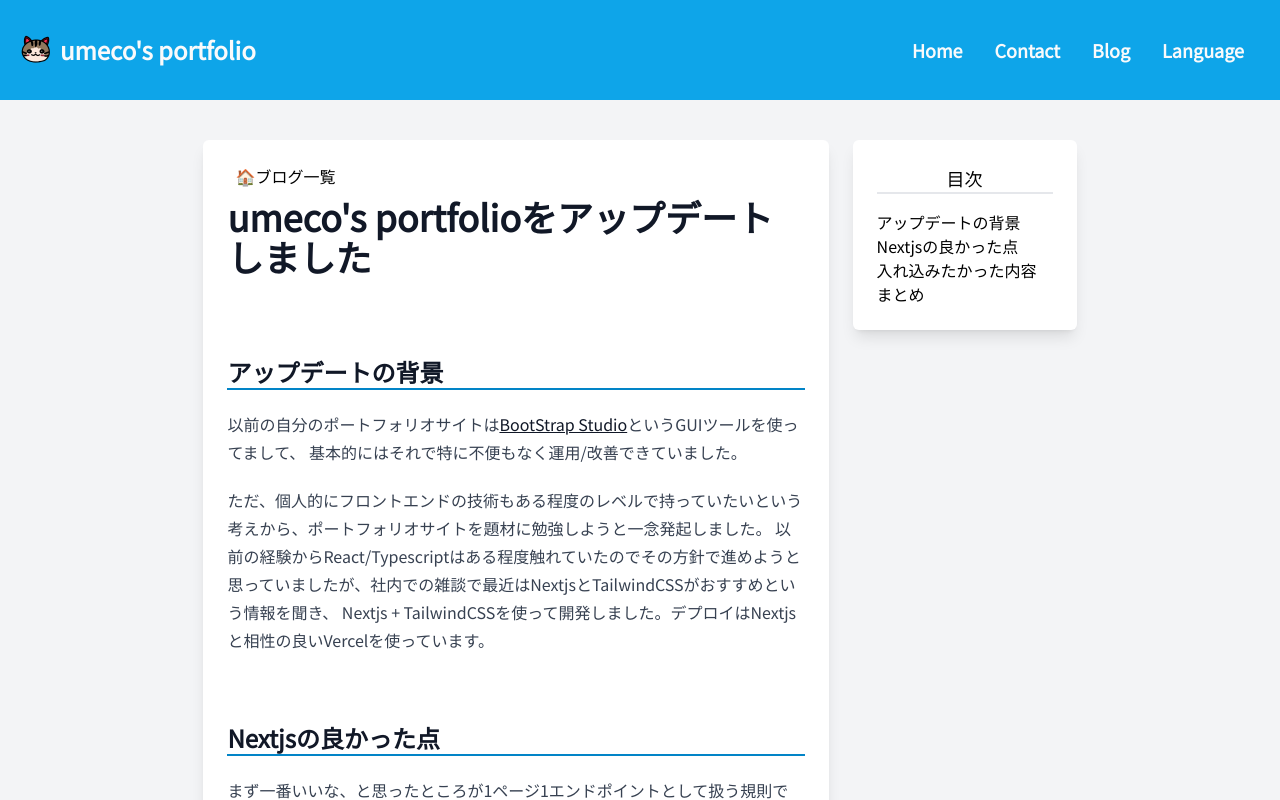
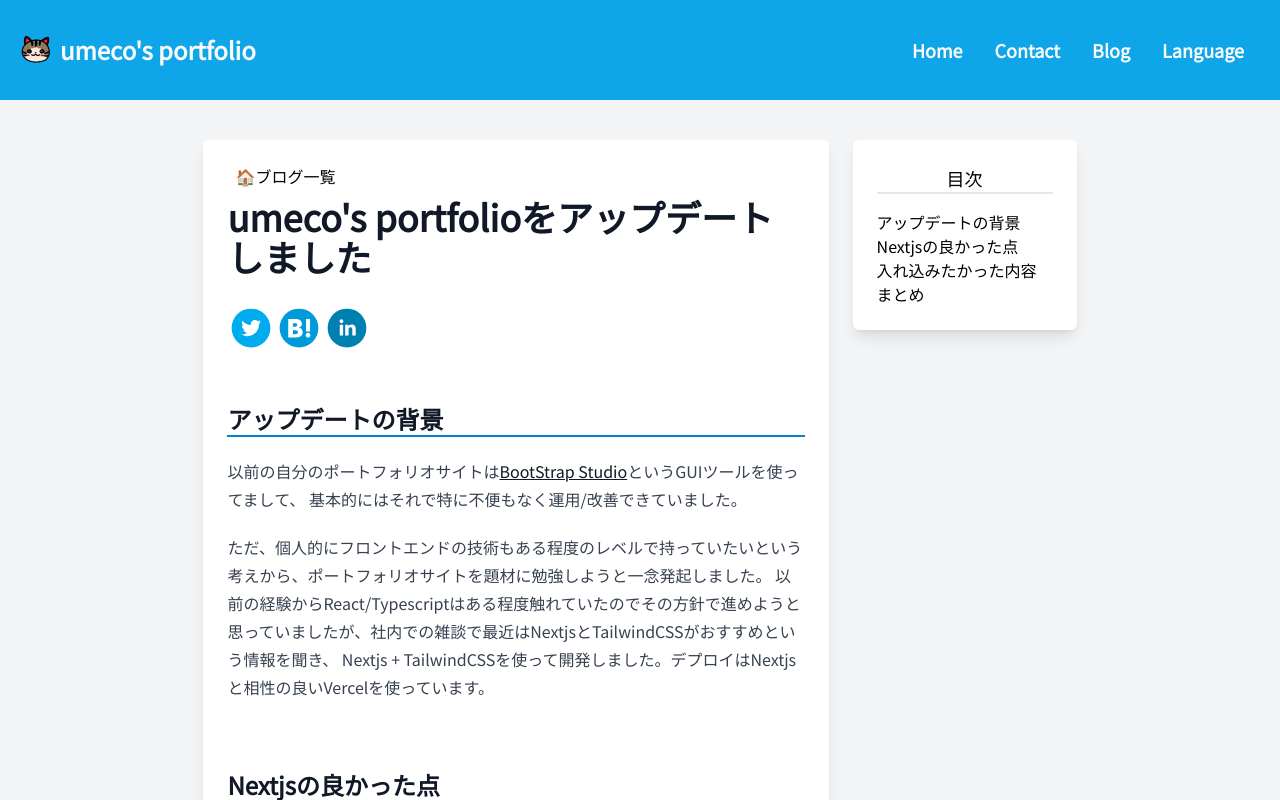
Before and after one commit to umepy/umeco-portfolio, a Next.js app: page /blogs/20230418_new_portfolio_release in a window 1280 px wide. Shown: the top 800 px of the page. Built offline with nearby package versions, Linux system fonts and the light colour scheme; no server answers.

Commit message:
add share button

```diff
--- a/package.json
+++ b/package.json
@@ -23,6 +23,7 @@
     "react": "18.2.0",
     "react-dom": "18.2.0",
     "react-markdown": "^8.0.7",
+    "react-share": "^4.4.1",
     "react-syntax-highlighter": "^15.5.0",
     "rehype-katex": "^6.0.2",
     "remark-gfm": "^3.0.1",
--- a/src/pages/blogs/[blogName].tsx
+++ b/src/pages/blogs/[blogName].tsx
@@ -8,6 +8,14 @@ import { Link as ScrollLink } from "react-scroll";
 import { NextSeo, ArticleJsonLd } from "next-seo";
 import Link from "next/link";
 import CodeBlock from "@/components/codeblock";
+import {
+  TwitterIcon,
+  TwitterShareButton,
+  HatenaIcon,
+  HatenaShareButton,
+  LinkedinIcon,
+  LinkedinShareButton,
+} from "react-share";
 
 type Props = InferGetStaticPropsType<typeof getStaticProps>;
 
@@ -55,6 +63,37 @@ export default function BlogPage({ blog }: Props) {
         </h2>
         <span className="w-full border-t-2 border-sky-600"></span>
       </div>
+    );
+  };
+
+  //@ts-ignore
+  const TitleWithShareButton = ({ ...props }) => {
+    return (
+      <>
+        <h1 className="text-2xl font-bold">{props.children}</h1>
+        <TwitterShareButton
+          url={"https://umeco.tokyo/blogs/" + blog.blogName}
+          title={blog.title}
+          related={["mumeco_ml"]}
+          className="mx-1"
+        >
+          <TwitterIcon size={40} round />
+        </TwitterShareButton>
+        <HatenaShareButton
+          url={"https://umeco.tokyo/blogs/" + blog.blogName}
+          title={blog.title}
+          className="mx-1"
+        >
+          <HatenaIcon size={40} round />
+        </HatenaShareButton>
+        <LinkedinShareButton
+          url={"https://umeco.tokyo/blogs/" + blog.blogName}
+          title={blog.title}
+          className="mx-1"
+        >
+          <LinkedinIcon size={40} round />
+        </LinkedinShareButton>
+      </>
     );
   };
 
@@ -120,7 +159,11 @@ export default function BlogPage({ blog }: Props) {
               <ReactMarkdown
                 remarkPlugins={[remarkGfm, remarkMath]}
                 rehypePlugins={[rehypeKatex]}
-                components={{ h2: H2Link, code: CodeBlock }}
+                components={{
+                  h2: H2Link,
+                  code: CodeBlock,
+                  h1: TitleWithShareButton,
+                }}
               >
                 {blog.content}
               </ReactMarkdown>
```
Also changed, not shown: 2 other files (tests, documents, lock files or other folders).
